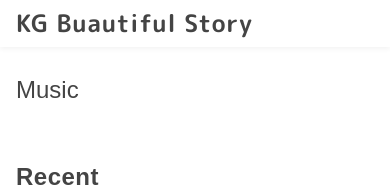
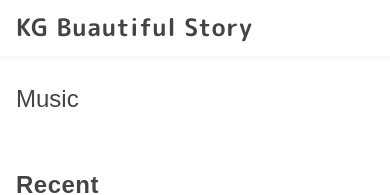
Before and after one commit to kg-b7l-story/KG-Beautiful-Story, a plain HTML site: page index.html in a window 390 px wide. Shown: the top 195 px of the page. Drawn offline with Linux system fonts and the light colour scheme.

Commit message:
ヘッダー

```diff
--- a/assets/css/style.css
+++ b/assets/css/style.css
@@ -30,10 +30,18 @@ iframe {
 	--youtube-red: #ff0000;
 	--soundcloud-orange: #ff5500;
 
+	--header-height: 74px;
+
 	--page-inner-width: 1200px;
 	--page-padding-inline: 16px;
 
 	--z-index-header: 100;
+}
+
+@media (max-width: 480px) {
+	:root {
+		--header-height: 56px;
+	}
 }
 
 html,
@@ -53,6 +61,7 @@ body {
 	display: flex;
 	flex-direction: column;
 	min-height: 100vh;
+	margin-top: var(--header-height);
 }
 
 .inner {
@@ -81,8 +90,12 @@ body {
 }
 
 .site-header {
-	position: sticky;
+	position: fixed;
 	top: 0;
+	left: 0;
+	display: flex;
+	align-items: center;
+	height: var(--header-height);
 	background-color: rgba(255, 255, 255, 0.6);
 	box-shadow: 0 2px 5px 0 rgba(0, 0, 0, 0.05);
 	-webkit-backdrop-filter: blur(10px);
@@ -92,7 +105,6 @@ body {
 
 .site-header__title {
 	margin-block: 0px;
-	padding-block: 16px;
 	letter-spacing: 0.04em;
 	line-height: 1.3;
 	font-weight: 700;
@@ -110,7 +122,6 @@ body {
 
 @media (max-width: 480px) {
 	.site-header__title {
-		padding-block: 8px;
 		font-size: 24px;
 	}
 }
```
